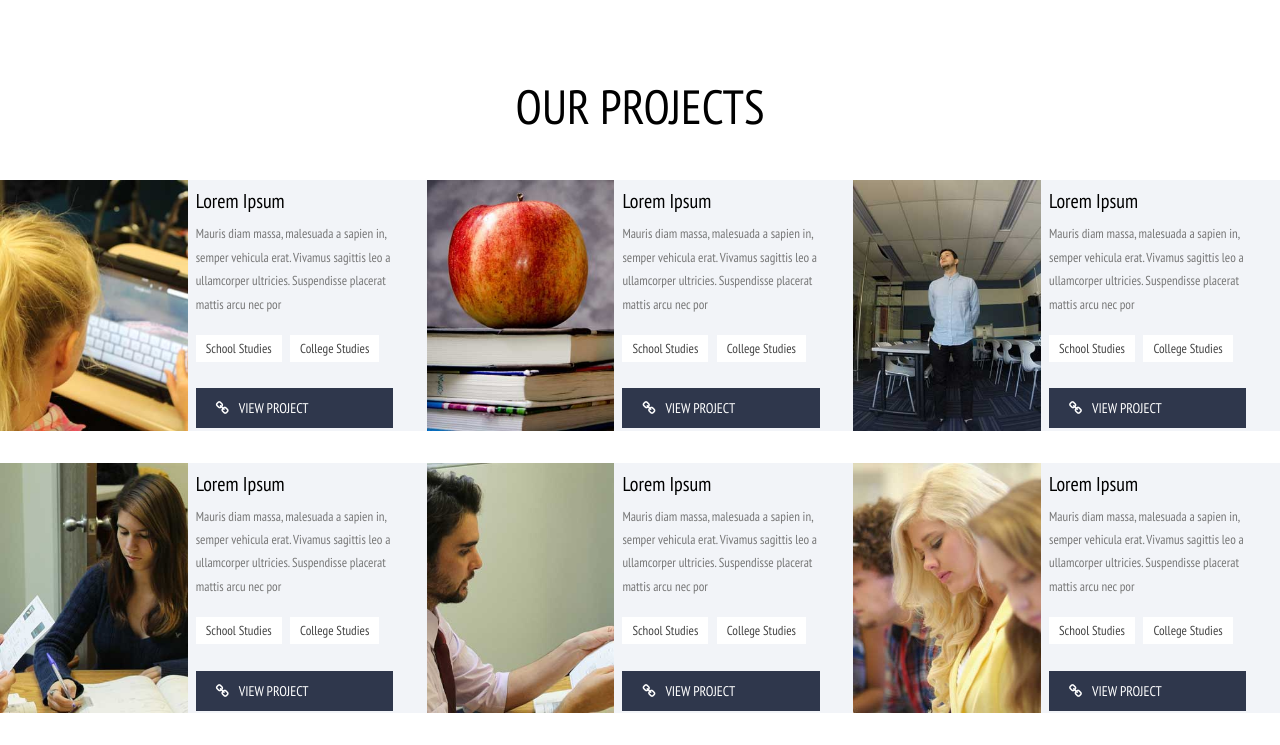
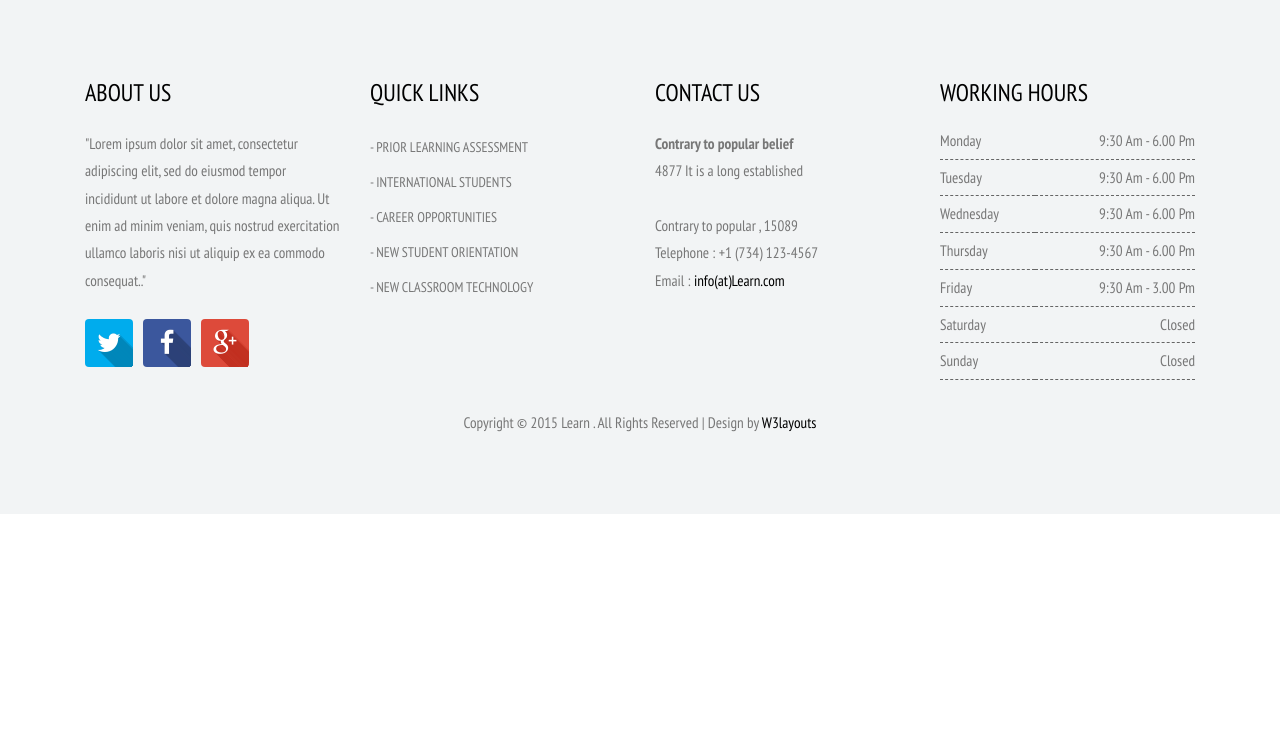
Before and after one commit to gitamar/CFP, a plain HTML site: page index.html in a window 1280 px wide. Shown: the part 2315-3060 px from the top of the page. After the commit the page ends 2829 px from the top, so only its background shows below. Drawn offline with Linux system fonts and the light colour scheme; files whose address does not match are found by name.

Commit message:
our-ptojects mod rm

```diff
--- a/index.html
+++ b/index.html
@@ -401,123 +401,7 @@ Mr.G.Rajkumar Asst. Prof.-MCA. </p></a>
             </div>
         </div>
    </div>
-   <div class="bottom_content">
-   	 <h3>Our Projects</h3>
-     <div class="grid_2">
-     	<div class="col-md-4 portfolio-left">
-            <div class="portfolio-img event-img">
-                <img src="images/t15.jpg" class="img-responsive" alt=""/>
-                <div class="over-image"></div>
-            </div>
-            <div class="portfolio-description">
-               <h4><a href="#">Lorem Ipsum</a></h4>
-               <p>Mauris diam massa, malesuada a sapien in, semper vehicula erat. Vivamus sagittis leo a ullamcorper ultricies. Suspendisse placerat mattis arcu nec por</p>
-                <span>
-                  <a href="students.html">School Studies</a>
-                  <a href="students.html">College Studies</a>
-                </span>
-                <a href="events.html">
-                    <span><i class="fa fa-chain chain_1"></i>VIEW PROJECT</span>
-                </a>
-            </div>
-            <div class="clearfix"> </div>
-        </div>
-        <div class="col-md-4 portfolio-left">
-            <div class="portfolio-img event-img">
-                <img src="images/t10.jpg" class="img-responsive" alt=""/>
-                 <div class="over-image"></div>
-            </div>
-            <div class="portfolio-description">
-               <h4><a href="#">Lorem Ipsum</a></h4>
-               <p>Mauris diam massa, malesuada a sapien in, semper vehicula erat. Vivamus sagittis leo a ullamcorper ultricies. Suspendisse placerat mattis arcu nec por</p>
-               <span>
-                  <a href="students.html">School Studies</a>
-                  <a href="students.html">College Studies</a>
-                </span>
-                <a href="events.html">
-                    <span><i class="fa fa-chain chain_1"></i>VIEW PROJECT</span>
-                </a>
-            </div>
-            <div class="clearfix"> </div>
-        </div>
-        <div class="col-md-4 portfolio-left">
-            <div class="portfolio-img event-img">
-                <img src="images/t12.jpg" class="img-responsive" alt=""/>
-                 <div class="over-image"></div>
-            </div>
-            <div class="portfolio-description">
-               <h4><a href="#">Lorem Ipsum</a></h4>
-               <p>Mauris diam massa, malesuada a sapien in, semper vehicula erat. Vivamus sagittis leo a ullamcorper ultricies. Suspendisse placerat mattis arcu nec por</p>
-               <span>
-                  <a href="students.html">School Studies</a>
-                  <a href="students.html">College Studies</a>
-                </span>
-                <a href="events.html">
-                    <span><i class="fa fa-chain chain_1"></i>VIEW PROJECT</span>
-                </a>
-            </div>
-            <div class="clearfix"> </div>
-        </div>
-        <div class="clearfix"> </div>
-     </div>
-     <div class="grid_3">
-     	<div class="col-md-4 portfolio-left">
-            <div class="portfolio-img event-img">
-                <img src="images/t11.jpg" class="img-responsive" alt=""/>
-                 <div class="over-image"></div>
-            </div>
-            <div class="portfolio-description">
-               <h4><a href="#">Lorem Ipsum</a></h4>
-               <p>Mauris diam massa, malesuada a sapien in, semper vehicula erat. Vivamus sagittis leo a ullamcorper ultricies. Suspendisse placerat mattis arcu nec por</p>
-                <span>
-                  <a href="students.html">School Studies</a>
-                  <a href="students.html">College Studies</a>
-                </span>
-                <a href="events.html">
-                    <span><i class="fa fa-chain chain_1"></i>VIEW PROJECT</span>
-                </a>
-            </div>
-            <div class="clearfix"> </div>
-        </div>
-        <div class="col-md-4 portfolio-left">
-            <div class="portfolio-img event-img">
-                <img src="images/t14.jpg" class="img-responsive" alt=""/>
-                 <div class="over-image"></div>
-            </div>
-            <div class="portfolio-description">
-               <h4><a href="#">Lorem Ipsum</a></h4>
-               <p>Mauris diam massa, malesuada a sapien in, semper vehicula erat. Vivamus sagittis leo a ullamcorper ultricies. Suspendisse placerat mattis arcu nec por</p>
-               <span>
-                  <a href="students.html">School Studies</a>
-                  <a href="students.html">College Studies</a>
-                </span>
-                <a href="events.html">
-                    <span><i class="fa fa-chain chain_1"></i>VIEW PROJECT</span>
-                </a>
-            </div>
-            <div class="clearfix"> </div>
-        </div>
-        <div class="col-md-4 portfolio-left">
-            <div class="portfolio-img event-img">
-                <img src="images/t13.jpg" class="img-responsive" alt=""/>
-                 <div class="over-image"></div>
-            </div>
-            <div class="portfolio-description">
-               <h4><a href="#">Lorem Ipsum</a></h4>
-               <p>Mauris diam massa, malesuada a sapien in, semper vehicula erat. Vivamus sagittis leo a ullamcorper ultricies. Suspendisse placerat mattis arcu nec por</p>
-               <span>
-                  <a href="students.html">School Studies</a>
-                  <a href="students.html">College Studies</a>
-                </span>
-                <a href="events.html">
-                    <span><i class="fa fa-chain chain_1"></i>VIEW PROJECT</span>
-                </a>
-            </div>
-            <div class="clearfix"> </div>
-        </div>
-        <div class="clearfix"> </div>
-     </div>
-    </div>
+
     <div class="footer">
     	<div class="container">
     		<div class="col-md-3 grid_4">
```
